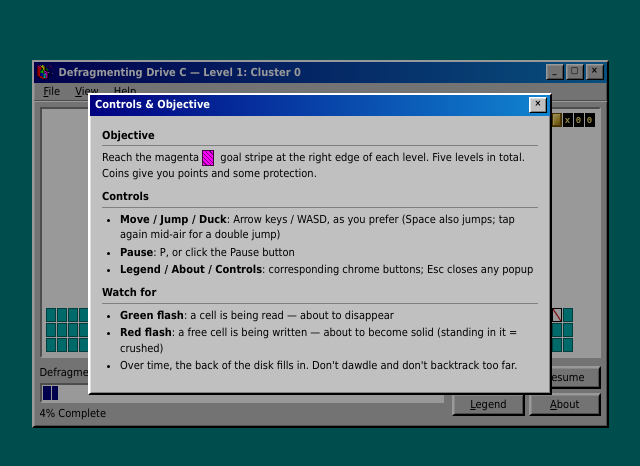
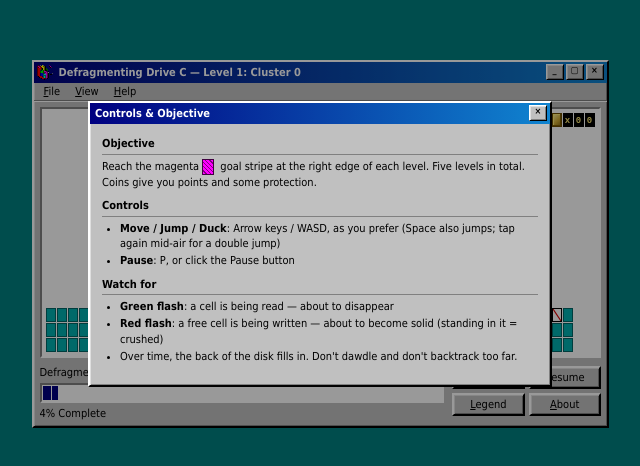
Before and after one commit to battlesnake/defragio, a website with bundled scripts: page index.html in a window 1280 px wide. Shown: the part 156-622 px from the top of the page, without its empty margins (320-960 px from the left). Built offline with nearby package versions, Linux system fonts and the light colour scheme.

Commit message:
remove line from controls

```diff
--- a/index.html
+++ b/index.html
@@ -86,7 +86,6 @@
         <ul class="legend-controls">
           <li><b>Move / Jump / Duck</b>: Arrow keys / WASD, as you prefer (Space also jumps; tap again mid-air for a double jump)</li>
           <li><b>Pause</b>: P, or click the Pause button</li>
-          <li><b>Legend / About / Controls</b>: corresponding chrome buttons; Esc closes any popup</li>
         </ul>
 
         <h3>Watch for</h3>
```
